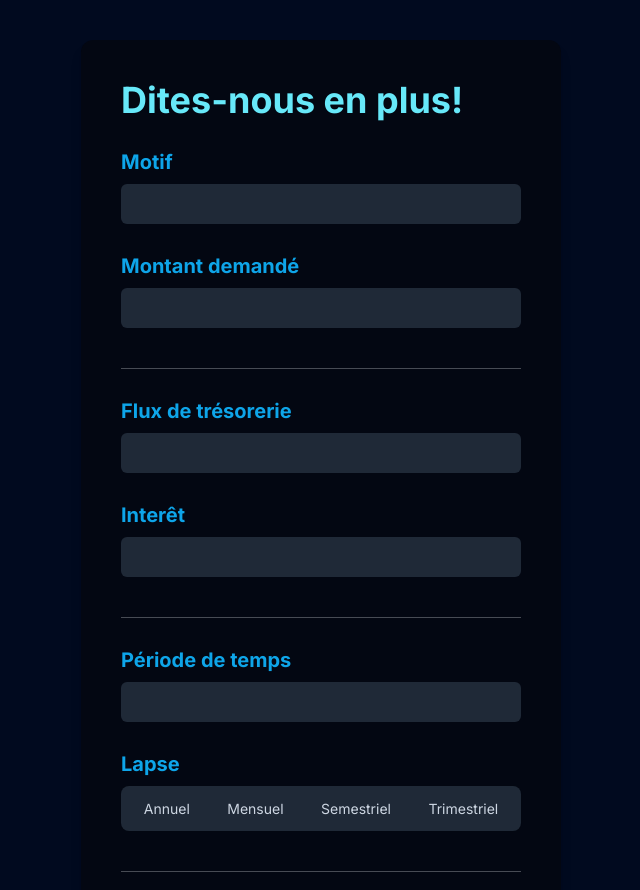
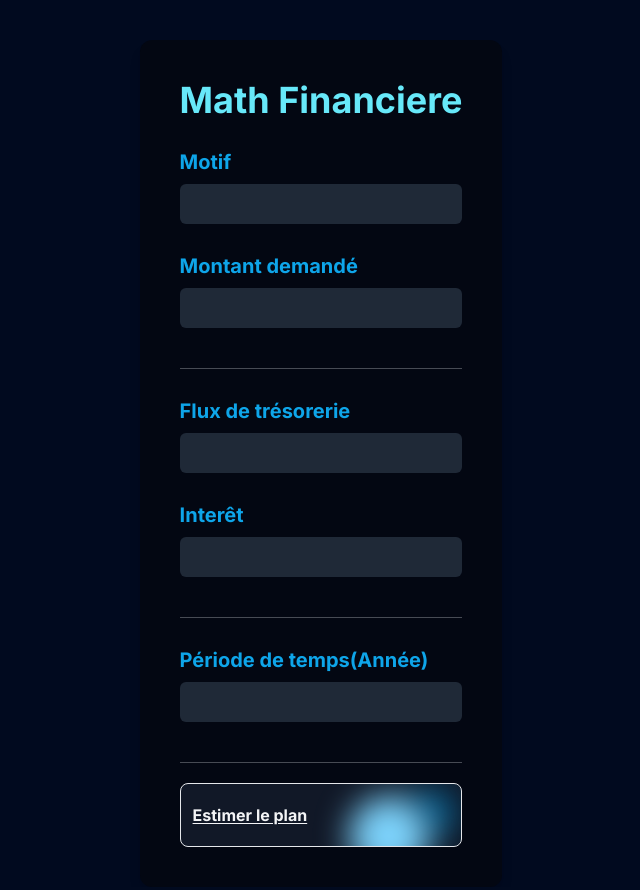
Before and after one commit to SophieKodomome/Management_3, a Next.js app in the folder bank/: page / in a window 1280 px wide. Shown: the top 890 px of the page, without its empty margins (319-959 px from the left). Built offline with nearby package versions, Linux system fonts and the light colour scheme.

Commit message:
Update page.tsx

```diff
--- a/bank/src/app/page.tsx
+++ b/bank/src/app/page.tsx
@@ -1,8 +1,21 @@
 'use client'
 
-import React, { useState } from "react";
-import { Formik, Form, Field, ErrorMessage } from "formik";
-import MyLabel from "./myLabel";
+import React, { useState } from "react"
+import { Formik, Form, Field, ErrorMessage } from "formik"
+import MyLabel from "./myLabel"
+
+function getNPV(values: any){
+  var NPV=0;
+  const percentile=values.discountRate*0.01
+  for (let index = 0; index < values.timePeriod; index++) {
+    NPV=NPV+(values.cashFlow)/(Math.pow(1+percentile,index+1))
+    console.log("TRI" +(index+1)+": "+ Math.pow(1+percentile,index+1))
+    console.log("NPV"+(index+1)+": "+ NPV)
+  }
+  NPV=NPV-values.initialInvestment
+  console.log("NPV "+NPV)
+  return NPV
+}
 
 export default function Home() {
   const stringMotive = "motive"
@@ -14,22 +27,31 @@ export default function Home() {
   const stringFieldClass = "rounded-md bg-gray-800 py-2 px-2 hover:bg-gray-700 focus:outline-none"
   const stringButtonClass = "group group-hover:before:duration-500 group-hover:after:duration-500 after:duration-500 hover:border-sky-300 hover:before:[box-shadow:_20px_20px_20px_30px_#29c5f6] duration-500 before:duration-500 hover:duration-500 underline underline-offset-2 hover:after:-right-8 hover:before:right-12 hover:before:-bottom-8 hover:before:blur hover:underline hover:underline-offset-4  origin-left hover:decoration-2 hover:text-sky-300 relative bg-gray-900 h-16 border text-left p-3 text-gray-100 text-base font-bold rounded-lg  overflow-hidden  before:absolute before:w-12 before:h-12 before:content[''] before:right-1 before:top-1 before:z-10 before:bg-sky-800 before:rounded-full before:blur-lg  after:absolute after:z-10 after:w-20 after:h-20 after:content['']  after:bg-sky-300 after:right-8 after:top-3 after:rounded-full after:blur-lg"
   const stringSectionClass = "flex flex-col space-y-2 mb-5"
+  const stringArticleClass = "p-10 shadow-lg rounded-xl bg-gray-950 mx-10"
+  const [npv, setNpv] = useState<number | null>(null);
 
-  const [isSubmitted, setIsSubmitted] = useState(false); // State variable to track form submission
+  const [isSubmitted, setIsSubmitted] = useState(false) // State variable to track form submission
+  const handleSubmit = (values: any) => {
+    setIsSubmitted(true);
+    const npvValue = getNPV(values);
+    setNpv(npvValue);
+  };
 
-  const handleSubmit = () => {
-    setIsSubmitted(true); // Set isSubmitted to true when form is submitted
+
+  const [showDiv, setShowDiv] = useState(false);
+  const handleButtonClick = () => {
+      setShowDiv(true);
   };
   return (
     <main className="flex justify-center text-gray-100">
-      <main>
+      <main className="flex flex-row mt-10">
         {/*<header>
           <h1>Flux</h1>
           <h6>Voyez l&apos;avenir de vos projet d&apos;avenir!</h6>
         </header>*/
         }
-        <article className="p-10 shadow-lg rounded-xl bg-gray-950 my-10">
-          <h1 className="font-bold text-4xl mb-5 text-cyan-300">Dites-nous en plus!</h1>
+        <article className={stringArticleClass}>
+          <h1 className="font-bold text-4xl mb-5 text-cyan-300">Math Financiere</h1>
           <Formik
             initialValues={{
               motive: "",
@@ -37,50 +59,41 @@ export default function Home() {
               cashFlow: "",
               discountRate: "",
               timePeriod: "",
-              timeLapse: ""
-
+              //timeLapse: ""
             }}
+            validateOnChange={true} // Run validation on change
+            validateOnBlur={true} // Run validation on blur
             validate={values => {
               const errors = {};
-              if(isSubmitted){
-                if(!values.motive){
-                  errors.motive="Ecrivez vos motifs"
-                }
-                if(!values.initialInvestment){
-                  errors.initialInvestment="Ecrivez le montant desire"
-                }
-                else if(values.initialInvestment<=0)
-                {
-                  errors.initialInvestment="votre montant doit etre positif"
-                }
-                if(!values.cashFlow){
-                  errors.cashFlow="Decrivez votre flux"
-                }
-                if(!values.cashFlow<=0){
-                  errors.cashFlow="Decrivez votre flux"
-                }
-                if(!values.discountRate){
-                  errors.discountrate="Demander l'interet que vous estimez"
-                }
-                else if(values.discountRate<=0)
-                  {
-                    errors.discountRate="votre interet doit etre positi"
-                  }
-                if(!values.timePeriod){
-                  errors.timePeriod="Decriver la periode de temps"
-                }
-                else if(values.timePeriod<=0){
-                  errors.timePeriod="La periode doit etre en avant"
-                }
+              if (!values.motive) {
+                errors.motive = "Ecrivez vos motifs"
               }
-              return errors;
+              if (!values.initialInvestment) {
+                errors.initialInvestment = "Ecrivez le montant desire"
+              } else if (values.initialInvestment <= 0) {
+                errors.initialInvestment = "votre montant doit etre positif"
+              }
+              if (!values.cashFlow) {
+                errors.cashFlow = "Decrivez votre flux"
+              }
+              if (!values.discountRate) {
+                errors.discountRate = "Demander l'interet que vous estimez"
+              } else if (values.discountRate <= 0) {
+                errors.discountRate = "votre interet doit etre positif"
+              }
+              if (!values.timePeriod) {
+                errors.timePeriod = "Decriver la periode de temps"
+              } else if (values.timePeriod <= 0) {
+                errors.timePeriod = "La periode doit etre en avant"
+              }
+              return errors
             }}
             onSubmit={(values, { setSubmitting }) => {
-              console.log(values);
-              setSubmitting(false);
-              handleSubmit();
+              setSubmitting(false)
+              handleSubmit(values)
             }}
           >
+
             {({ isSubmitting }) => (
               <Form className="flex flex-col">
                 <section className={stringSectionClass}>
@@ -106,11 +119,11 @@ export default function Home() {
                 </section>
                 <hr className="my-5 opacity-30"></hr>
                 <section className={stringSectionClass}>
-                  <MyLabel text="P&eacute;riode de temps" htmlFor={stringTimePeriod}></MyLabel>
+                  <MyLabel text="P&eacute;riode de temps(Ann&eacute;e)" htmlFor={stringTimePeriod}></MyLabel>
                   <Field className={stringFieldClass} type="number" name={stringTimePeriod} id={stringTimePeriod} />
                   <ErrorMessage className="text-red-600" name={stringTimePeriod} component="p" />
                 </section>
-                <section className={stringSectionClass}>
+                {/*<section className={stringSectionClass}>
                   <MyLabel text="Lapse" htmlFor="selectLapse"></MyLabel>
                   <span className="radio-inputs">
                     <label className="radio">
@@ -132,16 +145,26 @@ export default function Home() {
                       <span className="name">Trimestriel</span>
                     </label>
                   </span>
-                </section>
+                </section>*/}
                 <hr className="my-5 opacity-30"></hr>
-                <button  className={stringButtonClass} type="submit" disabled={isSubmitting}>
+                <button className={stringButtonClass} type="submit" disabled={isSubmitting} onClick={handleButtonClick}>
                   Estimer le plan
-                </button>
+                  </button>
               </Form>
             )}
           </Formik>
         </article>
+        {isSubmitted && (
+                  <aside className="card">
+                    <h1 className="heading">Resultat</h1>
+                    <h2>Valeur Actuelle Nette (VAN):</h2>
+                    <p className="font-bold text-6xl text-sky-800">{npv != null ? npv.toFixed(2) : "Calculating..."}</p>
+                    <p>
+  {npv !== null ? (npv > 0 ? "Le project est profitable!" : "Le project n'est pas profitable.") : "Calculating..."}
+                    </p>
+                  </aside>
+                )}
       </main>
     </main>
-  );
+  )
 }
```
